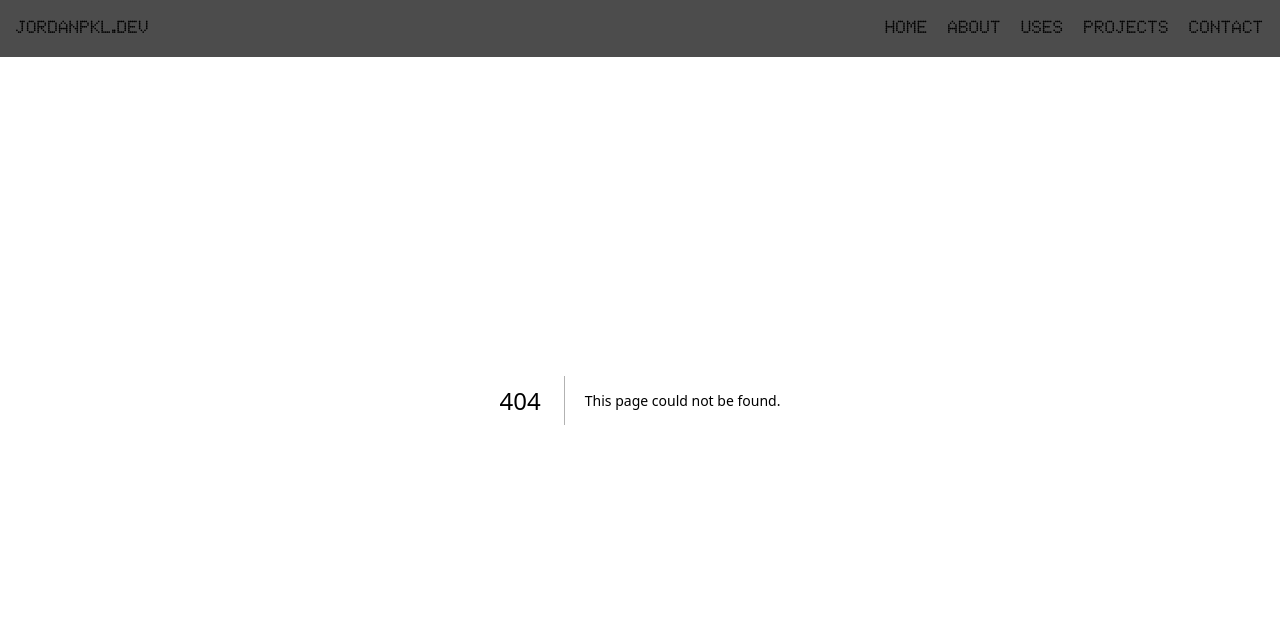
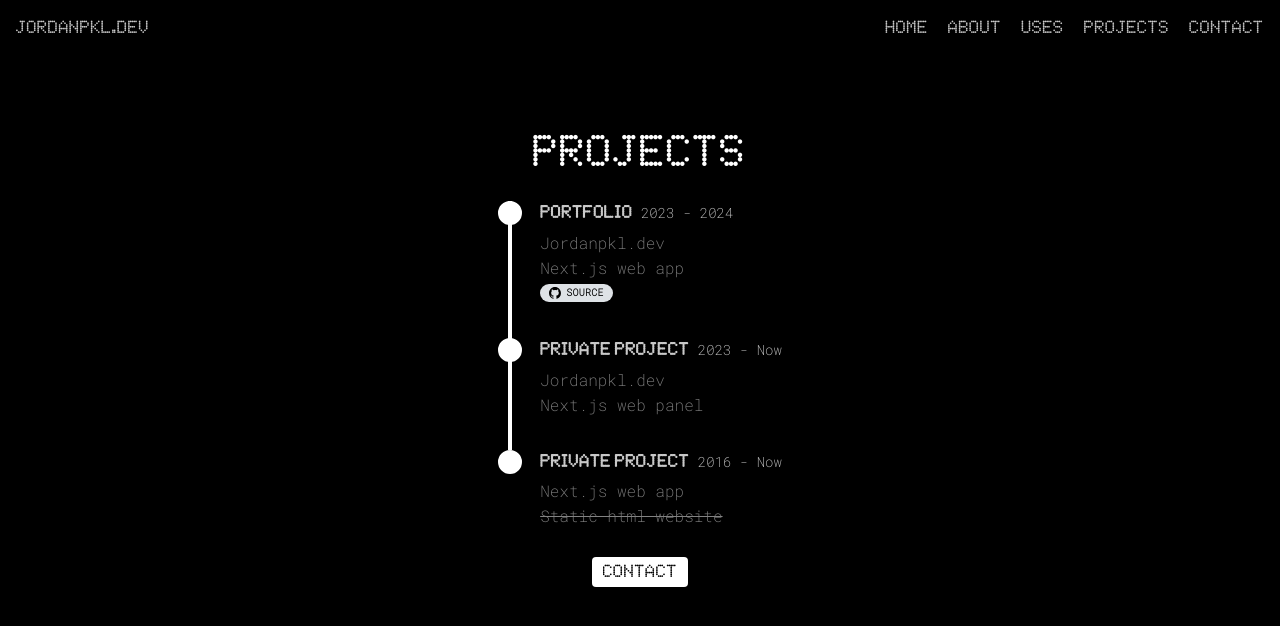
Before and after one commit to Jordanpkl/jordanpkl.dev, a Next.js app: page /projects in a window 1280 px wide. Before the commit this address had no page. Shown: the top 626 px of the page. Built offline with nearby package versions, Linux system fonts and the light colour scheme.

Commit message:
Add Projects page

```diff
--- /dev/null
+++ b/src/Content/Projects.json
@@ -0,0 +1,37 @@
+{
+    "projects": [
+        {
+            "label": "Portfolio",
+            "description": "2023 - 2024",
+            "info": [
+                "Jordanpkl.dev",
+                "Next.js web app"
+            ],
+            "source": "https://github.com/Jordanpkl/jordanpkl.dev"
+        },
+        {
+            "label": "Private project",
+            "description": "2023 - Now",
+            "info": [
+                "Jordanpkl.dev",
+                "Next.js web panel"
+            ]
+        },
+        {
+            "label": "Private project",
+            "description": "2016 - Now",
+            "info": [
+                "Next.js web app"
+            ],
+            "old": [
+                "Static html website"
+            ]
+        }
+    ],
+    "buttons": [
+        {
+            "link": "/contact",
+            "label": "Contact"
+        }
+    ]
+}
--- /dev/null
+++ b/src/Interfaces/Projects.tsx
@@ -0,0 +1,19 @@
+import { Buttons } from "./Shared";
+
+export const ProjectsInitialVales = {
+    projects: [],
+    buttons: [],
+}
+
+interface projects {
+    label: string,
+    description: string | null,
+    info: string[] | null,
+    old: string[] | null,
+    source: string | null
+}
+
+export interface ProjectsProps {
+    projects: projects[];
+    buttons?: Buttons[];
+}
--- /dev/null
+++ b/src/app/api/projects/route.ts
@@ -0,0 +1,5 @@
+import { NextResponse } from 'next/server';
+import Data from '@/Content/Projects.json'
+export async function GET() {
+    return NextResponse.json(Data);
+}
--- /dev/null
+++ b/src/app/projects/page.tsx
@@ -0,0 +1,88 @@
+'use client'
+import { Center, Text, Container, Button, Loader, Timeline, Title, Badge } from "@mantine/core";
+import Link from "next/link";
+import { useEffect, useState } from "react";
+import { ProjectsInitialVales, ProjectsProps } from "@/Interfaces/Projects";
+import axios from "axios";
+import { GithubIcon } from "@/components/styles/SVG";
+
+export default function Projects() {
+    const [projectsData, setProjectsData] = useState<ProjectsProps>(ProjectsInitialVales);
+    const [fetched, setFetched] = useState<Boolean>(false);
+
+    const fetchAbout = async () => {
+        const response = await axios.get('/api/projects')
+        setProjectsData(response.data)
+        setFetched(true)
+    }
+    useEffect(() => {
+        fetchAbout();
+    }, [])
+    return !fetched ? (
+        <Center mih={'90vh'}>
+            <Loader color="white" size="xl" type="dots" />
+        </Center>
+    ) : (
+        <>
+            <Center mih={'90vh'}>
+                <Container className="font-RobotoMono" pt={'5rem'} pb={'5rem'}>
+                    <Text className="font-NFont5x7" ta="center" size={'2.5rem'} c={'white'} mb={'1.75rem'}>PROJECTS</Text>
+                    <Timeline bulletSize={24} color="white" active={(projectsData.projects?.length) - 1}>
+                        {projectsData.projects?.map((project, index) => (
+                            <Timeline.Item key={index} title={
+                                <Text key={index} fw={700} className="font-NFont5x7">
+                                    {project.label.toUpperCase()}
+                                    {project.description ? <Text span size="sm" className="font-RobotoMono"> {project.description}</Text> : ''}
+                                </Text>
+                            }>
+                                {project.info?.map((info, index) => (
+                                    <Text key={index} c={'dimmed'}>
+                                        {info}
+                                    </Text>
+                                ))}
+                                {project.old?.map((old, index) => (
+                                    <Text key={index} c={'dimmed'}>
+                                        <s>{old}</s>
+                                    </Text>
+                                ))}
+                                {project.source ? (
+                                    <Link href={project.source}>
+                                        <Badge
+                                            size="sm"
+                                            mt={4}
+                                            color="gray.3"
+                                            className="hover:bg-white"
+                                            autoContrast
+                                            leftSection={<GithubIcon size={12} />}
+                                        >
+                                            SOURCE
+                                        </Badge>
+                                    </Link>
+                                ) : ""}
+                            </Timeline.Item>
+                        ))}
+                    </Timeline>
+                    <Center>
+                        {projectsData.buttons?.map((button, index) => (
+                            <Button
+                                key={index}
+                                variant="filled"
+                                className="font-NFont5x7 font-normal"
+                                size="compact-md"
+                                mt={'1.75rem'}
+                                mr={'0.5rem'}
+                                ml={'0.5rem'}
+                                color="#fff"
+                                c="black"
+                                component={Link}
+                                href={button.link}
+                            >
+                                {button.label.toUpperCase()}
+                            </Button>
+                        ))}
+                    </Center>
+                </Container>
+            </Center>
+        </>
+    )
+};
--- a/src/components/styles/SVG.tsx
+++ b/src/components/styles/SVG.tsx
@@ -10,7 +10,7 @@ export function BurgerIcon({ size, style, ...others }: CustomIconProps) {
             strokeLinecap="round"
             strokeLinejoin="round"
             strokeWidth="1.5"
-            stroke='#fff'
+            stroke='currentColor'
             viewBox="0 0 24 24"
             style={{ width: rem(size), height: rem(size), ...style }}
             {...others}
@@ -19,3 +19,19 @@ export function BurgerIcon({ size, style, ...others }: CustomIconProps) {
         </svg>
     )
 }
+
+export function GithubIcon({ size, style, ...others }: CustomIconProps) {
+    return (
+        <svg
+            xmlns="http://www.w3.org/2000/svg"
+            fill="currentColor"
+            strokeLinecap="round"
+            strokeLinejoin="round"
+            strokeWidth="1.5"
+            viewBox="0 0 98 96"
+            style={{ width: rem(size), height: rem(size), ...style }}
+            {...others}
+        >
+            <path d="M48.854 0C21.839 0 0 22 0 49.217c0 21.756 13.993 40.172 33.405 46.69 2.427.49 3.316-1.059 3.316-2.362 0-1.141-.08-5.052-.08-9.127-13.59 2.934-16.42-5.867-16.42-5.867-2.184-5.704-5.42-7.17-5.42-7.17-4.448-3.015.324-3.015.324-3.015 4.934.326 7.523 5.052 7.523 5.052 4.367 7.496 11.404 5.378 14.235 4.074.404-3.178 1.699-5.378 3.074-6.6-10.839-1.141-22.243-5.378-22.243-24.283 0-5.378 1.94-9.778 5.014-13.2-.485-1.222-2.184-6.275.486-13.038 0 0 4.125-1.304 13.426 5.052a46.97 46.97 0 0 1 12.214-1.63c4.125 0 8.33.571 12.213 1.63 9.302-6.356 13.427-5.052 13.427-5.052 2.67 6.763.97 11.816.485 13.038 3.155 3.422 5.015 7.822 5.015 13.2 0 18.905-11.404 23.06-22.324 24.283 1.78 1.548 3.316 4.481 3.316 9.126 0 6.6-.08 11.897-.08 13.526 0 1.304.89 2.853 3.316 2.364 19.412-6.52 33.405-24.935 33.405-46.691C97.707 22 75.788 0 48.854 0z" />        </svg>
+    )
+}
```
